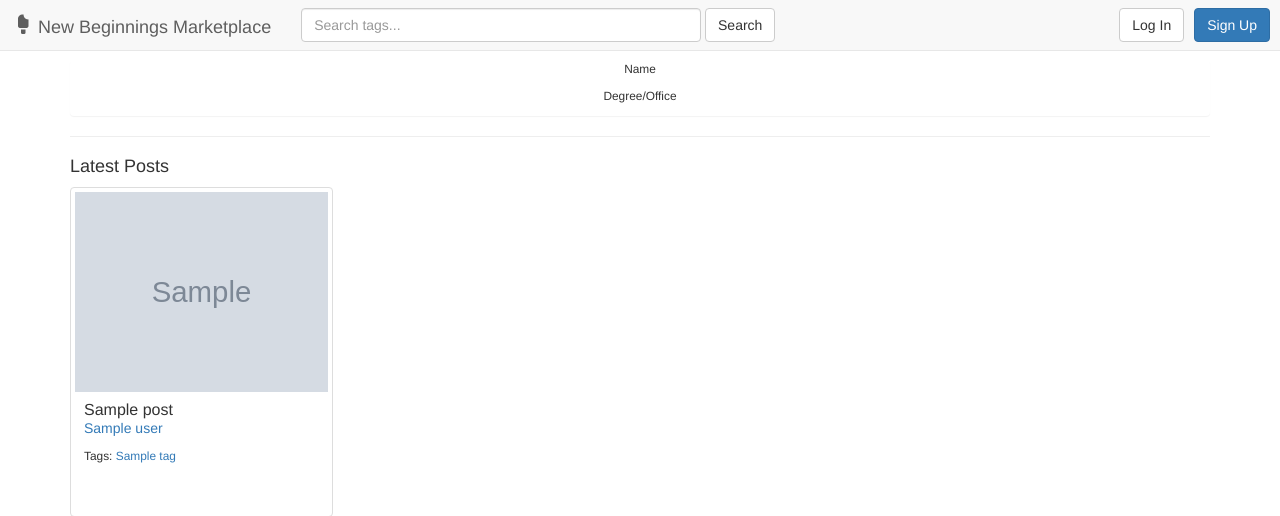
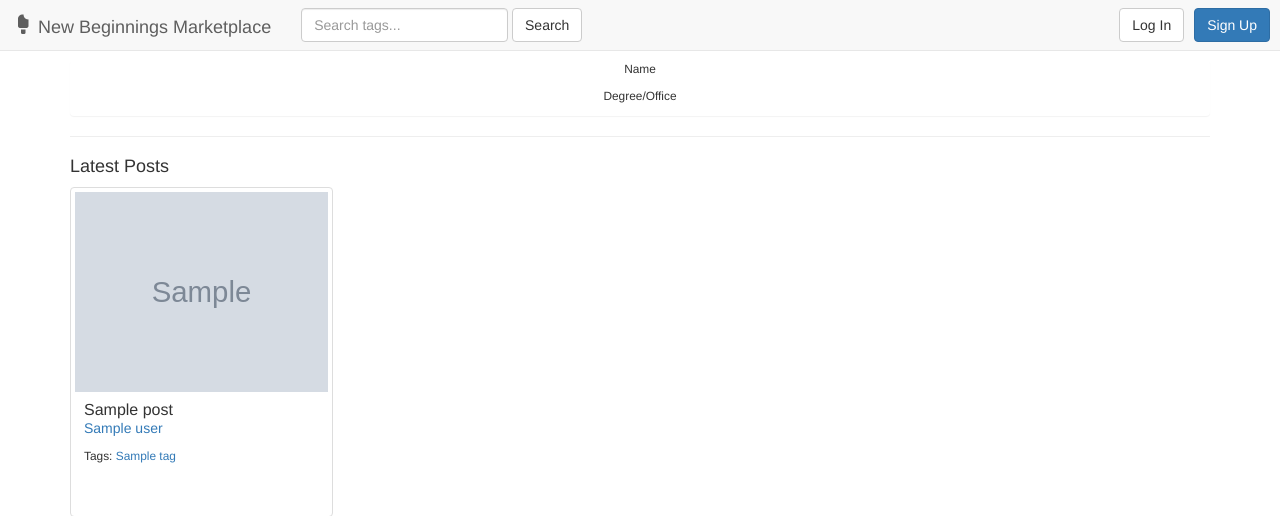
Before and after one commit to WEB-PRG-S13T3AY1617/MP2-Materialize, a Django app: template mp2/marketplace/templates/marketplace/user.html in a window 1280 px wide. Shown: the top 516 px of the page. Run offline with Django 3.2, Linux system fonts and the light colour scheme; data comes from the database, SQL or seed files in the repository; tables that the repository leaves empty hold one stand-in row (values such as "Sample post"); the template is opened without the code that fills it: values that come from a table or form of the project are taken from there, most other values are stand-ins (such as "Sample title", 1, 10 or a date in 2020); grey boxes marked "Sample" are stand-in pictures; some libraries are stand-ins or nearby versions.

Commit message:
minor changes

```diff
--- a/mp2/marketplace/templates/marketplace/includes/header.html
+++ b/mp2/marketplace/templates/marketplace/includes/header.html
@@ -26,7 +26,7 @@
             <div class="collapse navbar-collapse" id="bs-example-navbar-collapse-1">
                 <form class="navbar-form navbar-left" method="get">
                     <div class="form-group">
-                        <input type="text" class="form-control" name="query" value = "{{ request.GET.query }}" placeholder="Search tags..." style="width:400px;">
+                        <input type="text" class="form-control" name="query" value = "{{ request.GET.query }}" placeholder="Search tags..." >
                         <button type="submit" class="btn btn-default">Search</button>
                     </div>
                 </form>
```
